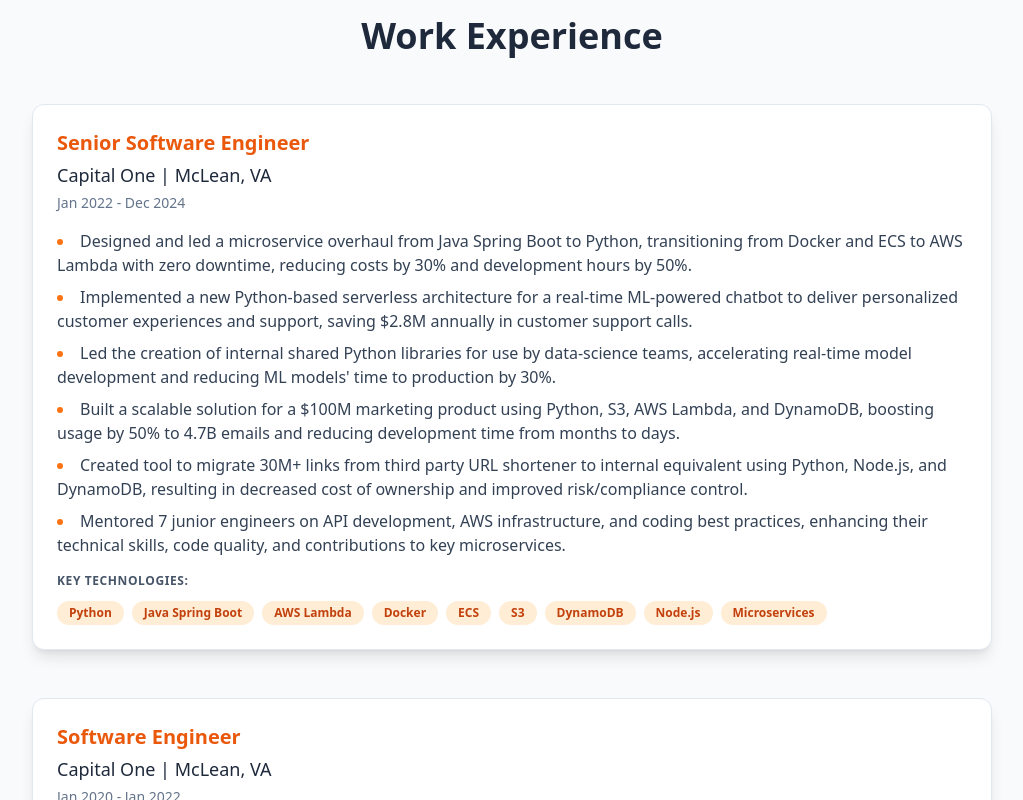
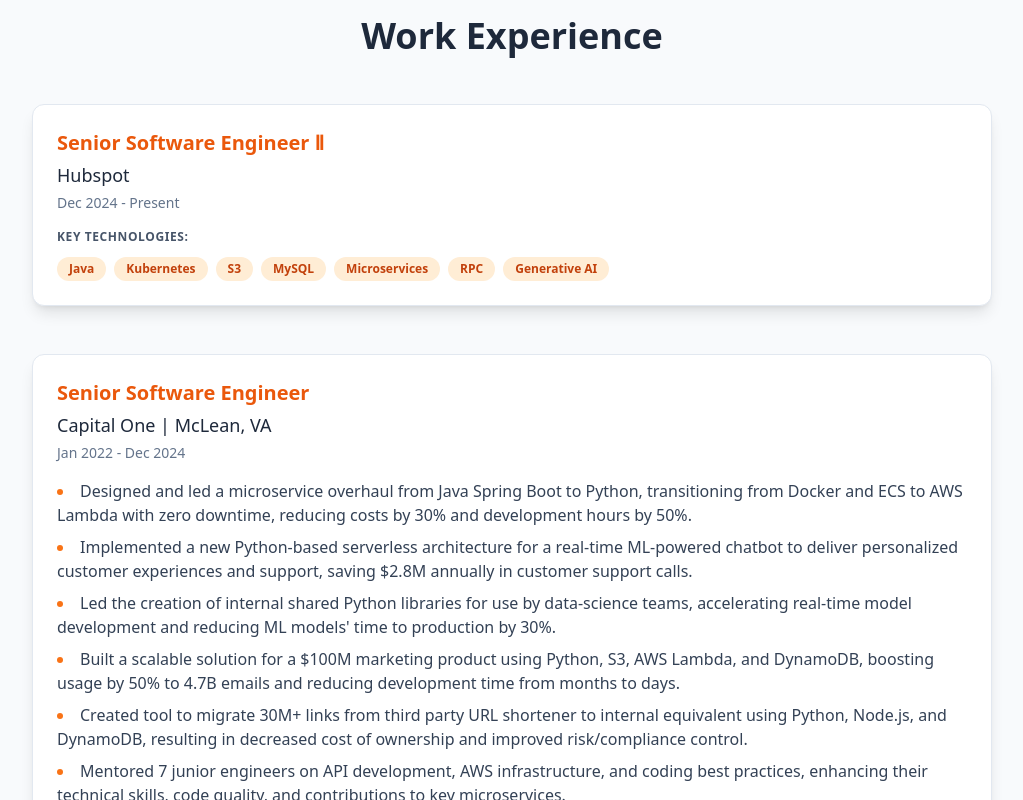
Before and after one commit to anirudha-simha/anirudha-simha.github.io, a React (Vite) app: page / in a window 1280 px wide. Shown: the part 1540-2340 px from the top of the page, without its empty margins (128-1151 px from the left). Built offline with nearby package versions, Linux system fonts and the light colour scheme.

Commit message:
Update constants.ts

```diff
--- a/constants.ts
+++ b/constants.ts
@@ -29,7 +29,16 @@
 
 export const EXPERIENCES_DATA: Experience[] = [
   {
-    id: 'exp1',
+    id: 'hubspot_1',
+    role: 'Senior Software Engineer Ⅱ',
+    company: 'Hubspot',
+    period: 'Dec 2024 - Present',
+    descriptionPoints: [
+    ],
+    technologies: ['Java', 'Kubernetes', 'S3', 'MySQL', 'Microservices', 'RPC', 'Generative AI'],
+  },
+    {
+    id: 'capital_one_3',
     role: 'Senior Software Engineer',
     company: 'Capital One | McLean, VA',
     period: 'Jan 2022 - Dec 2024',
@@ -44,7 +53,7 @@
     technologies: ['Python', 'Java Spring Boot', 'AWS Lambda', 'Docker', 'ECS', 'S3', 'DynamoDB', 'Node.js', 'Microservices'],
   },
   {
-    id: 'exp2',
+    id: 'capital_one_2',
     role: 'Software Engineer',
     company: 'Capital One | McLean, VA',
     period: 'Jan 2020 - Jan 2022',
@@ -57,7 +66,7 @@
     technologies: ['Websockets', 'AWS Fargate', 'OpenAPI/Swagger', 'SQS', 'Snowflake', 'AWS Lambda', 'Javascript', 'Slack API'],
   },
   {
-    id: 'exp3',
+    id: 'capital_one_1',
     role: 'Associate Software Engineer',
     company: 'Capital One | McLean, VA',
     period: 'Sept 2017 - Jan 2020',
```
